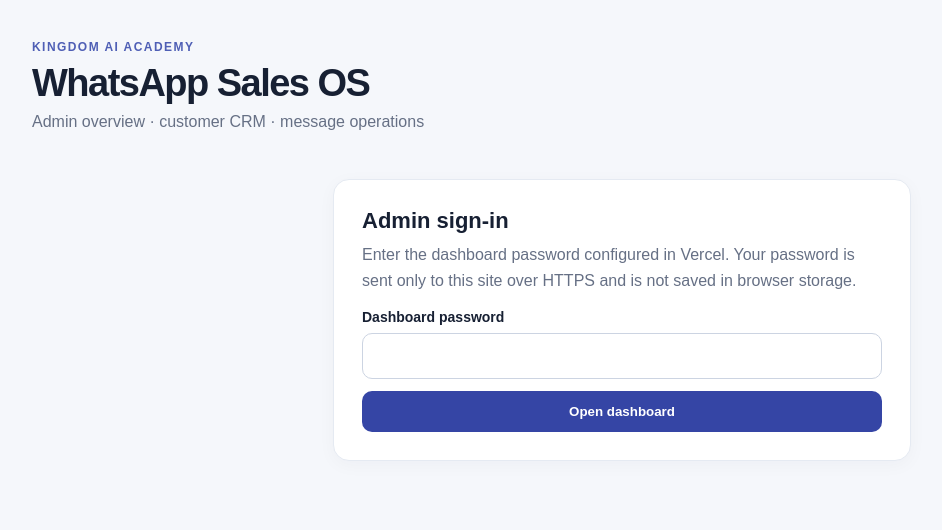
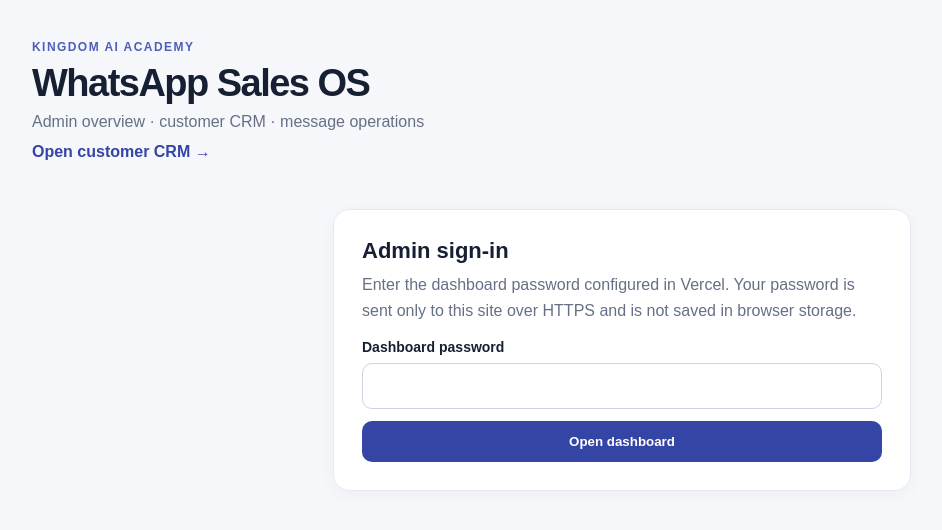
Before and after one commit to groupe-digitexcel/whatsapp-ai-sales-os, a Next.js app: page /admin in a window 1280 px wide. Shown: the top 530 px of the page, without its empty margins (18-960 px from the left). Built offline with nearby package versions, Linux system fonts and the light colour scheme.

Commit message:
Link admin overview to customer CRM

```diff
--- a/src/app/admin/page.tsx
+++ b/src/app/admin/page.tsx
@@ -98,6 +98,7 @@
             <p style={{ color: "#4f5fb5", fontSize: 12, fontWeight: 800, letterSpacing: ".12em", margin: "0 0 8px" }}>KINGDOM AI ACADEMY</p>
             <h1 style={{ fontSize: "clamp(28px, 4vw, 38px)", margin: 0, letterSpacing: "-.04em" }}>WhatsApp Sales OS</h1>
             <p style={{ margin: "8px 0 0", color: "#667085" }}>Admin overview · customer CRM · message operations</p>
+            <a href="/admin/customers" style={{ display: "inline-block", marginTop: 12, color: "#3545a5", fontWeight: 700, textDecoration: "none" }}>Open customer CRM →</a>
           </div>
           {data && <button onClick={logout} style={{ border: "1px solid #d9dfeb", borderRadius: 10, background: "#fff", padding: "10px 14px", cursor: "pointer", fontWeight: 700 }}>Lock dashboard</button>}
         </header>
```
